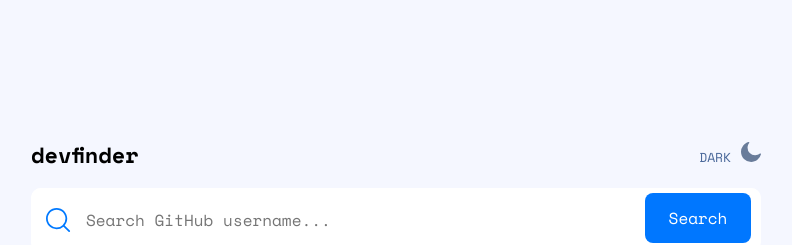
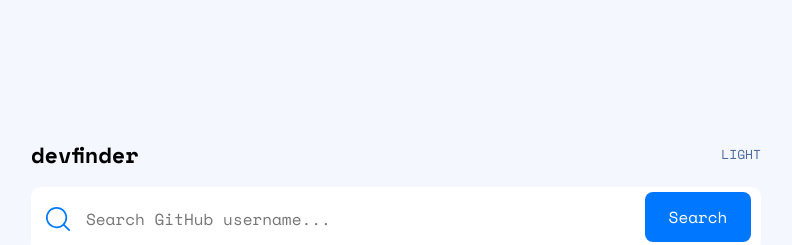
Before and after one commit to mayor-creator/github_user_search_app_component, a React (Vite) app: page / in a window 1280 px wide. Shown: the top 245 px of the page, without its empty margins (244-1036 px from the left). Built offline with nearby package versions, Linux system fonts and the light colour scheme.

Commit message:
remove image element from button

```diff
--- a/src/Header.jsx
+++ b/src/Header.jsx
@@ -1,7 +1,3 @@
-import darkImage from "./assets/images/icon-moon.svg";
-// eslint-disable-next-line no-unused-vars
-import lightImage from "./assets/images/icon-sun.svg";
-
 function Header() {
 	return (
 		<>
@@ -12,14 +8,7 @@ function Header() {
 						<button
 							type="image"
 							className="header_button">
-							DARK
-							<img
-								className="header_image"
-								src={darkImage}
-								alt="dark moon"
-								width="20"
-								height="20"
-							/>
+							LIGHT
 						</button>
 					</div>
 				</div>
```
